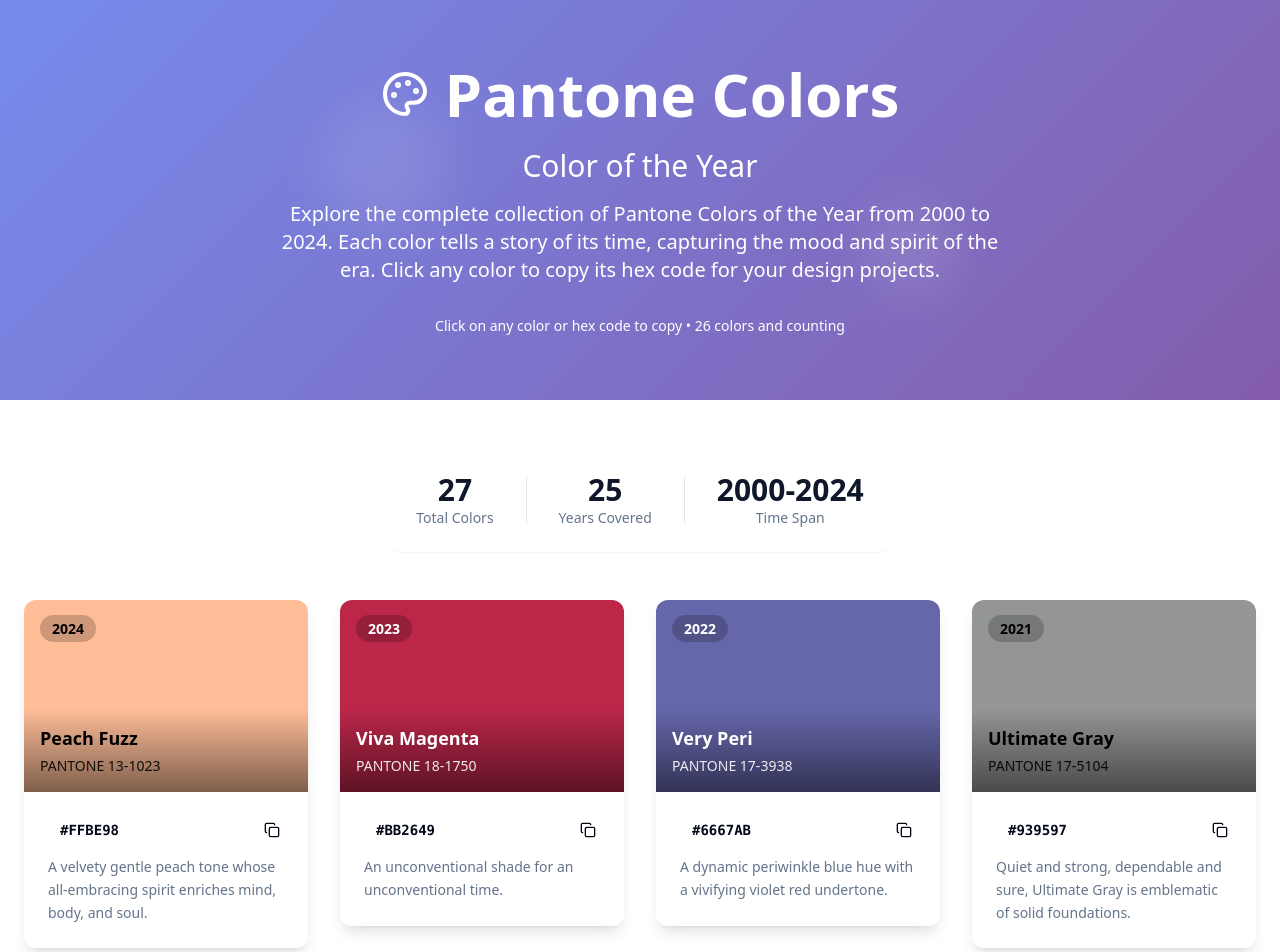
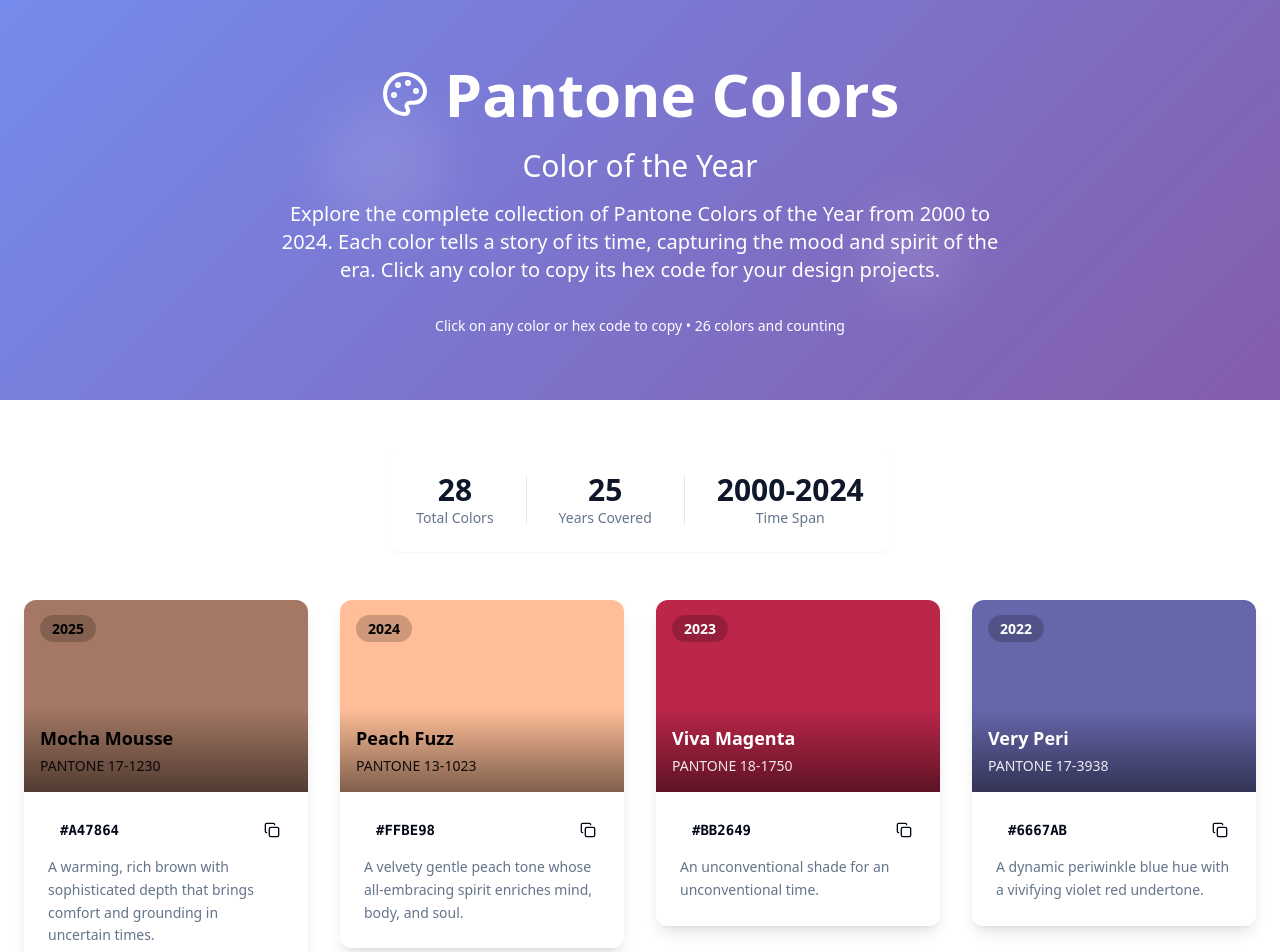
Before and after one commit to GitRekt/PantonePicker, a React (Vite) app: page / in a window 1280 px wide. Shown: the top 952 px of the page. Built offline with nearby package versions, Linux system fonts and the light colour scheme.

Commit message:
Add Mocha Mousse color
Add the 2025 color "Mocha Mousse" with hex code #A47864 to the color listing.

```diff
--- a/src/data/pantoneColors.ts
+++ b/src/data/pantoneColors.ts
@@ -7,6 +7,13 @@ export interface PantoneColor {
 }
 
 export const pantoneColorsData: PantoneColor[] = [
+  {
+    year: 2025,
+    name: "Mocha Mousse",
+    hex: "#A47864",
+    pantoneCode: "PANTONE 17-1230",
+    description: "A warming, rich brown with sophisticated depth that brings comfort and grounding in uncertain times."
+  },
   {
     year: 2024,
     name: "Peach Fuzz",
```
